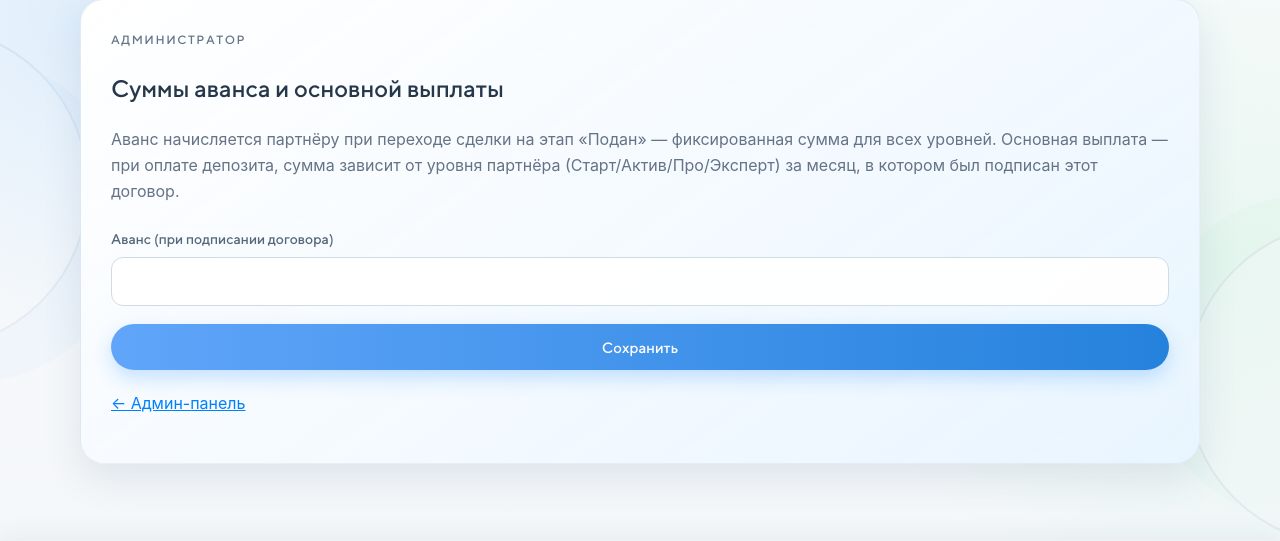
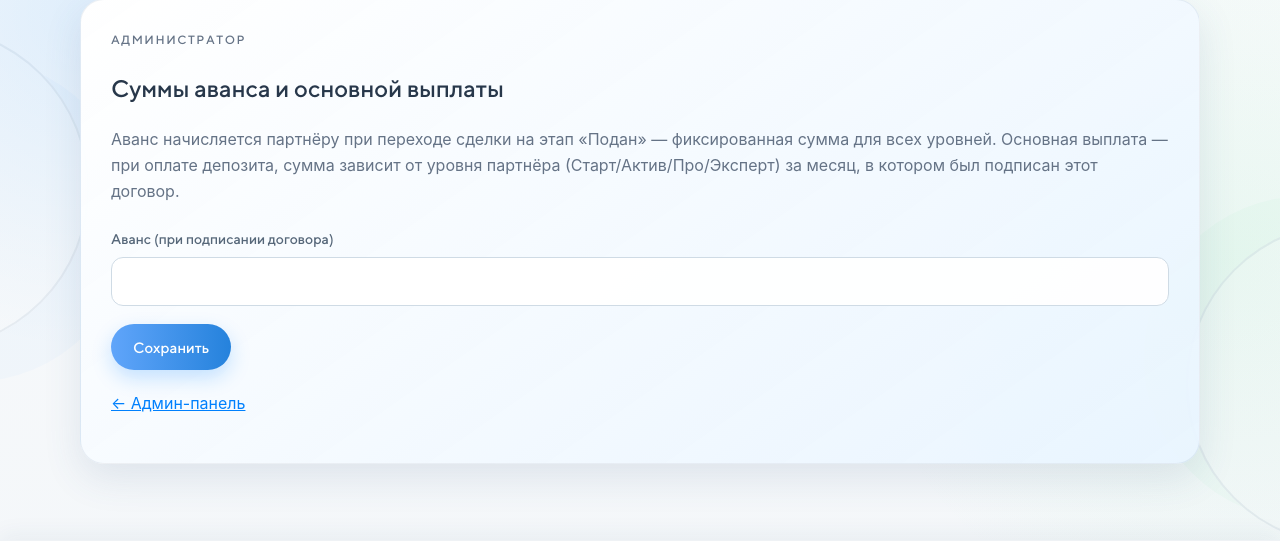
Before and after one commit to zadkie1ll/pravburo-reff-bounty, a FastAPI app: template src/templates/admin_reward_rates.html in a window 1280 px wide. Shown: the part 144-685 px from the top of the page. Run offline with FastAPI, Linux system fonts and the light colour scheme; the template is opened without the code that fills it, so the values that code supplies are empty; parts of the project's set-up code (start-up, migrations or seed data) failed here and were passed over; some web fonts are replaced.

Commit message:
fix: rate-form button shouldn't stretch full width

```diff
--- a/src/static/app.css
+++ b/src/static/app.css
@@ -121,6 +121,7 @@ p { line-height: 1.65; }
 .auth-card form, .lead-form, .rate-form { display: grid; gap: 18px; margin-top: 24px; }
 .auth-card > p:last-child { margin-top: 24px; text-align: center; }
 .button-spaced { margin-top: 20px; }
+.rate-form .button { justify-self: start; }
 label { display: grid; gap: 7px; color: #566779; font-family: "TT Norms Medium", sans-serif; font-size: 14px; }
 input, textarea, select { width: 100%; min-height: 48px; padding: 13px 15px; border: 1px solid #cfdbe5; border-radius: 12px; outline: none; color: var(--ink); background: rgba(255, 255, 255, .94); font: 400 16px/1.35 "SF Pro Display", sans-serif; transition: border-color .18s ease, box-shadow .18s ease; }
 textarea { min-height: 96px; resize: vertical; }
```
